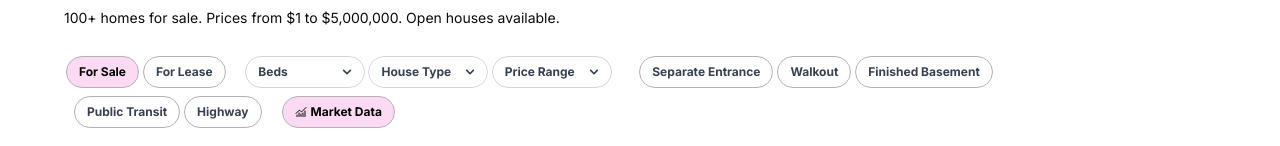
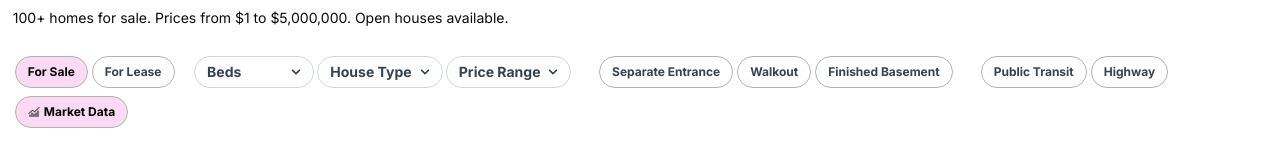
Before and after one commit to aparg/homebaba, a Next.js app: page /resale/ontario in a window 1280 px wide. Shown: the part 156-302 px from the top of the page. Built offline with nearby package versions, Linux system fonts and the light colour scheme; no server answers.

Commit message:
fix: alignment of content

```diff
--- a/app/resale/ontario/layout.js
+++ b/app/resale/ontario/layout.js
@@ -1,7 +1,7 @@
 import React from "react";
 
 const layout = ({ children }) => {
-  return <div className="max-w-[90%] mx-auto font-lausanne">{children}</div>;
+  return <div className="max-w-[98%] mx-auto font-lausanne">{children}</div>;
 };
 
 export default layout;
--- a/components/resale/filters/DropdownFilter.jsx
+++ b/components/resale/filters/DropdownFilter.jsx
@@ -89,7 +89,7 @@ const CustomDropdown = ({
         onClick={() => setIsOpen(!isOpen)}
         className={`
             flex items-center justify-between
-            capitalize text-xs h-8 border-[#b2b2b2] tracking-[0.01125]
+            capitalize text-sm h-8 border-[#b2b2b2] tracking-[0.01125]
             rounded-full px-3 border-[1px] font-semibold
             ${isMobileView ? "px-s gap-1 min-w-[40px]" : "min-w-[120px]"}
             ${
```
